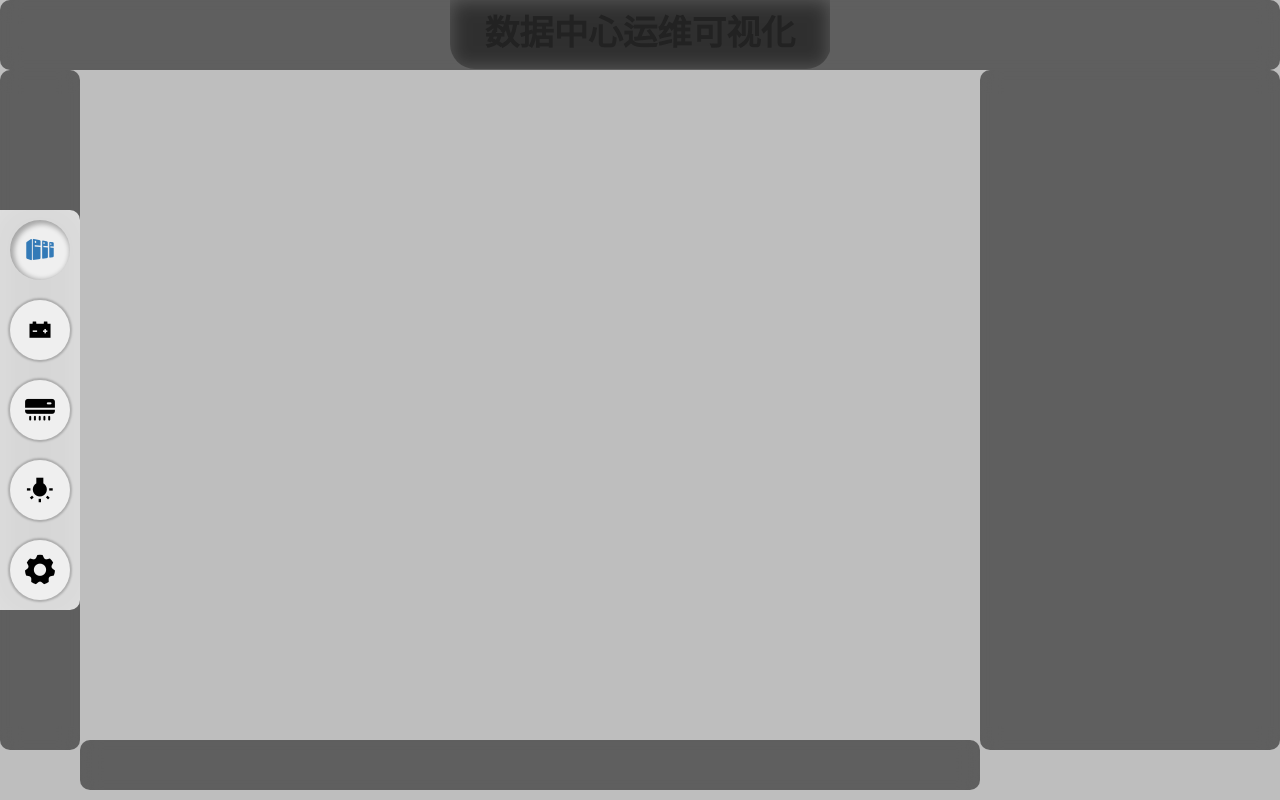
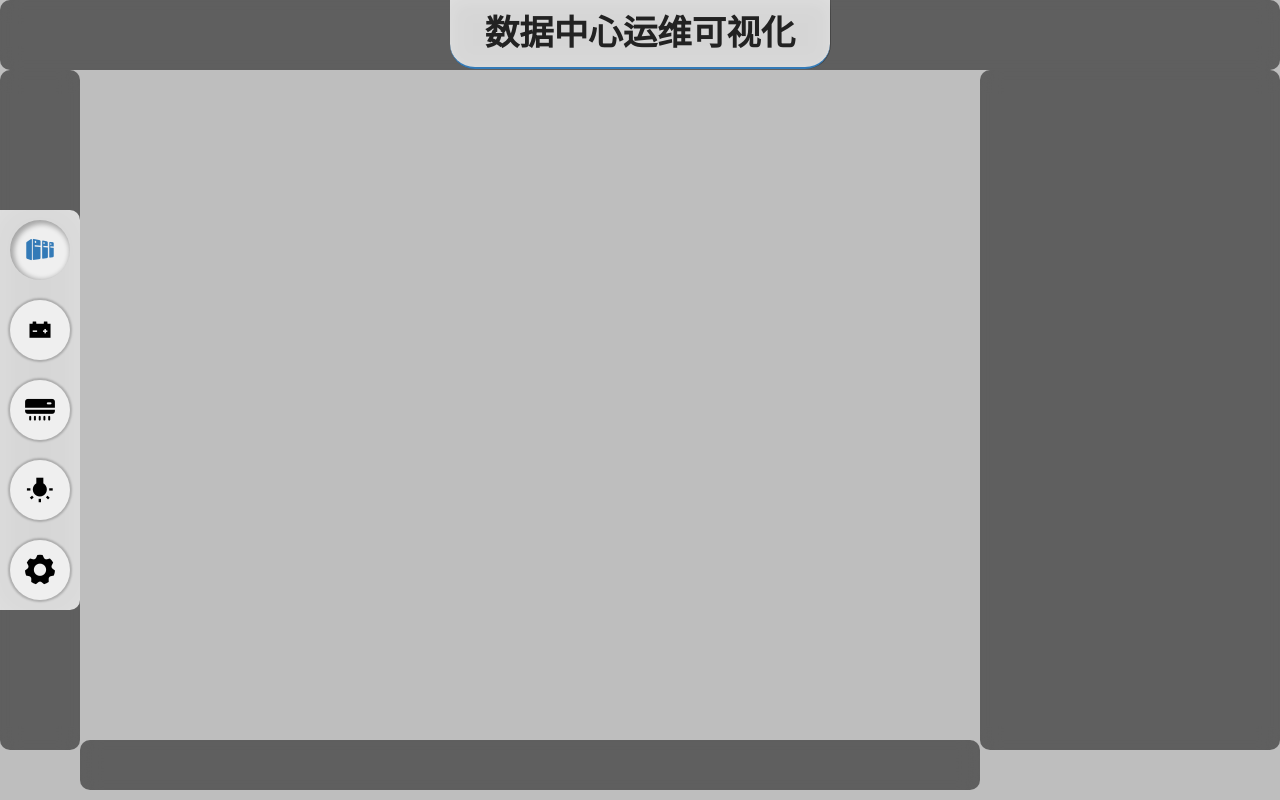
Before and after one commit to SuDeeParke/data_center_demo, a Vue app: page /test_interface in a window 1280 px wide. Built offline with nearby package versions, Linux system fonts and the light colour scheme.

Commit message:
feat： 增加全局变量

```diff
--- a/src/App.vue
+++ b/src/App.vue
@@ -26,5 +26,9 @@ body {
   color: #2c3e50;
   height: 100%;
 }
+:root{
+  --panel-bg-color: rgba(255,255,255,0.8);
+  --theme-color: #337ab7;
+}
 
 </style>
--- a/src/components/Menu.vue
+++ b/src/components/Menu.vue
@@ -52,7 +52,6 @@ export default {
 </script>
 
 <style lang="scss" scoped>
-$themeColor: #337ab7;
 $selectedShadow: 2px 2px 5px 2px rgba($color: #000, $alpha: 0.3);
 .menu{
   display: block;
@@ -78,7 +77,7 @@ $selectedShadow: 2px 2px 5px 2px rgba($color: #000, $alpha: 0.3);
     &:hover{
     //  box-shadow: inset $selectedShadow;
       i{
-        color: #337ab7;
+        color: var(--theme-color);
       }
     }
     i{
```
